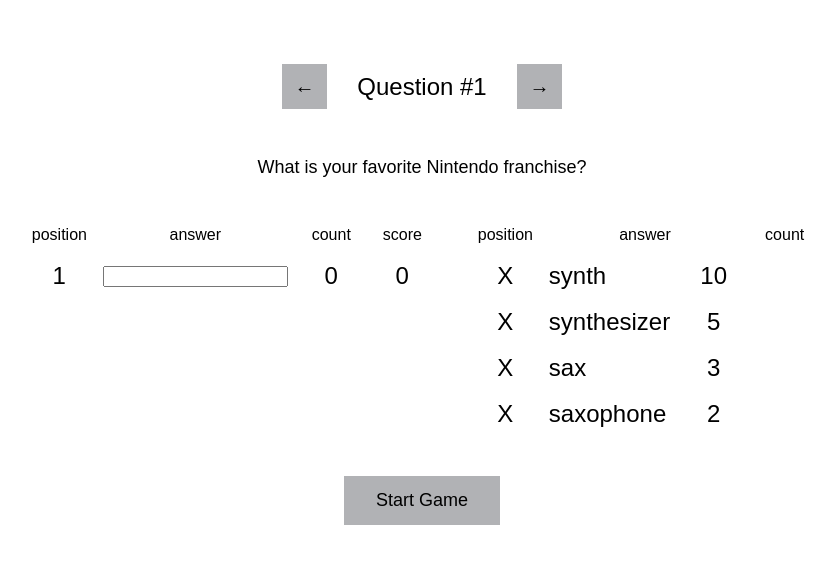
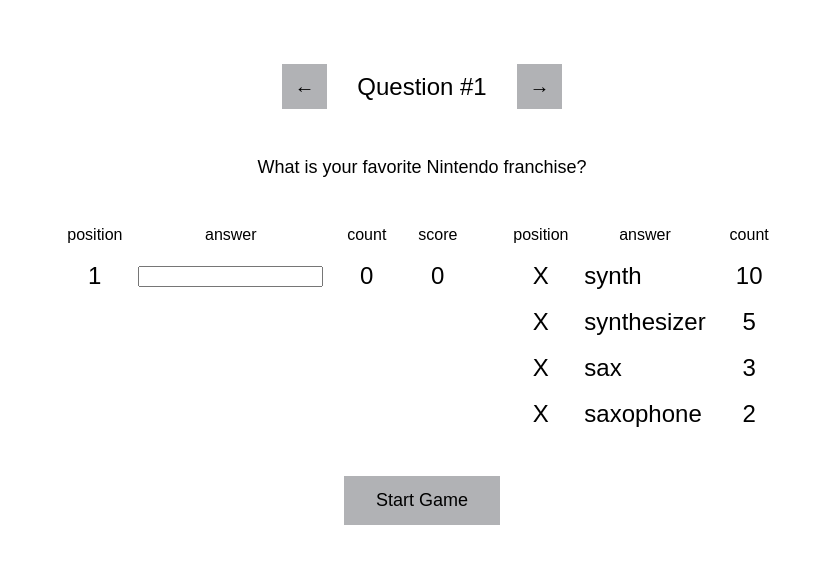
Before and after one commit to isaiahrodolfo/survey-says-controller, a React (Vite) app: page / in a window 1280 px wide. Shown: the top 564 px of the page, without its empty margins (218-1053 px from the left). Built offline with nearby package versions, Linux system fonts and the light colour scheme; a web font is replaced by a local one.

Commit message:
Fixed answers UI to fill width of container

```diff
--- a/src/App.css
+++ b/src/App.css
@@ -107,6 +107,7 @@
   display: flex;
   flex-direction: column;
   gap: 18px;
+  width: 100%;
 }
 
 .table-header,
--- a/src/pages/BoardCreator.tsx
+++ b/src/pages/BoardCreator.tsx
@@ -205,7 +205,7 @@
     onAnswerRowClick,
   }: AnswerRowProps) => (
     <div
-      className={`table-row${categoryId === selectedCategory && selectedCategory !== null ? " selected" : ""}`}
+      className={`table-row${categoryId === selectedCategory && selectedCategory !== null ? " selected" : ""} answers-row`}
       onClick={() => onAnswerRowClick(id)}
     >
       <span>{`${categoryId ?? "X"}`}</span>
```
